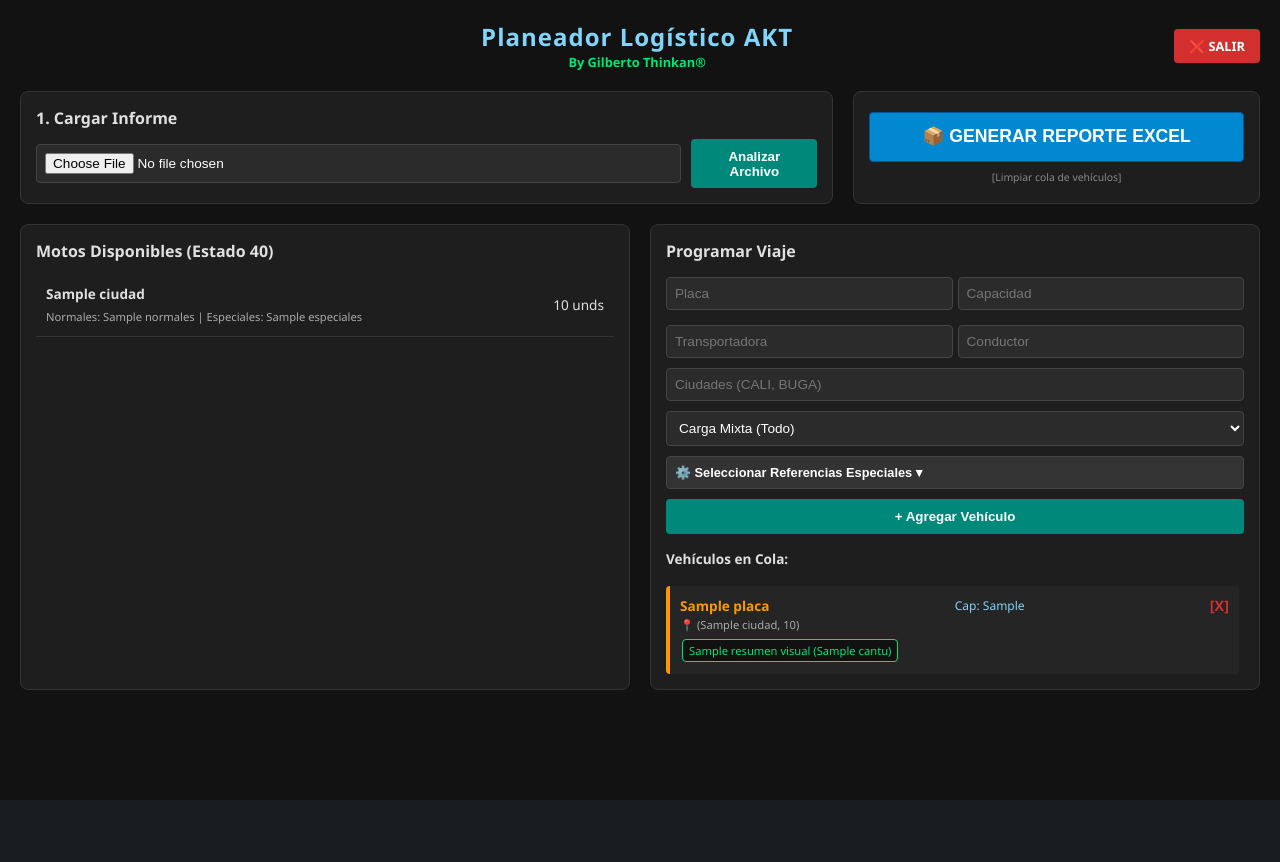
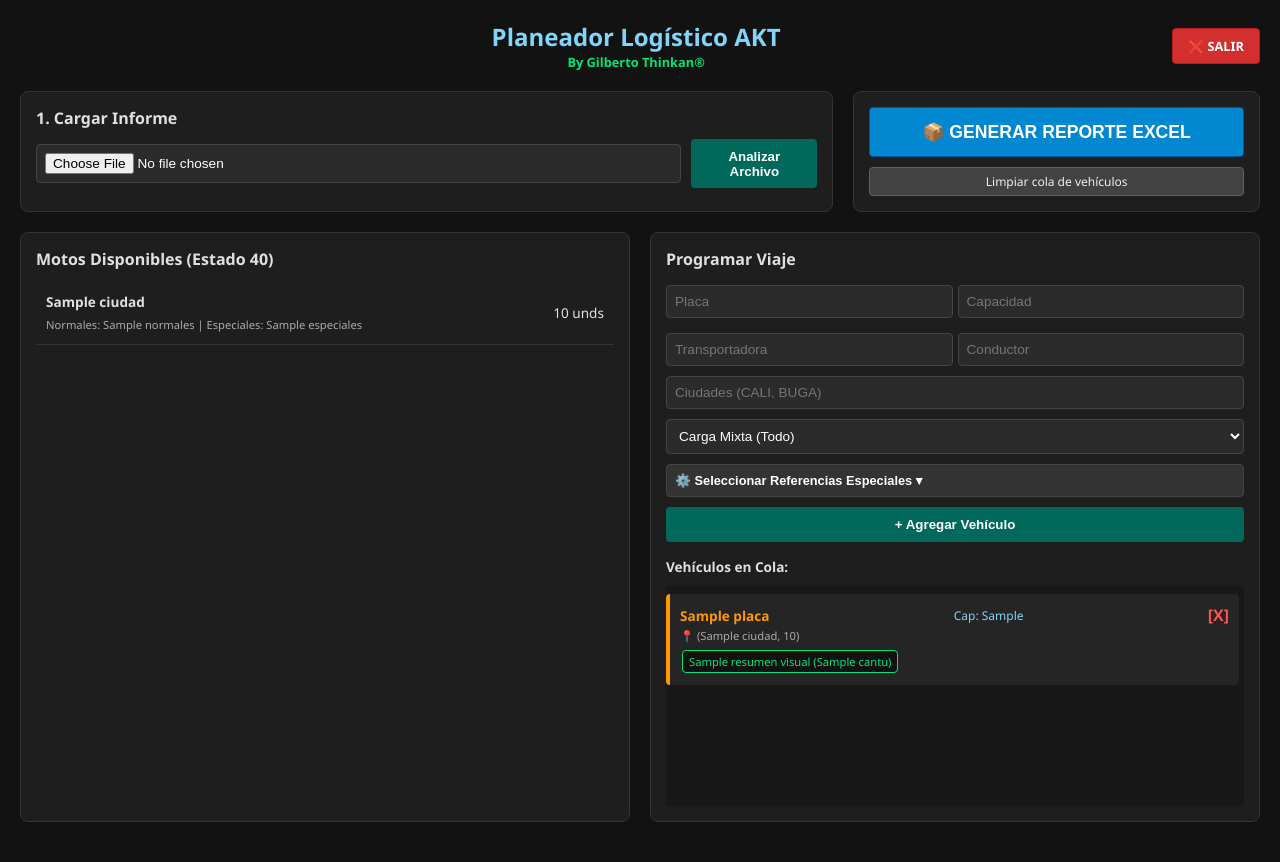
Before and after one commit to gilbertothinkan-eng/planer-v2, a Flask app: template templates/dashboard.html in a window 1280 px wide. Before the commit the page ends 800 px from the top, so only its background shows below. Run offline with Flask 3, Linux system fonts and the light colour scheme; the template is opened without the code that fills it: most values are stand-ins (such as "Sample title", 1, 10 or a date in 2020).

Commit message:
Update dashboard.html

```diff
--- a/templates/dashboard.html
+++ b/templates/dashboard.html
@@ -10,30 +10,43 @@
       .main-grid { display: grid; grid-template-columns: 1fr 1fr; gap: 20px; }
 
       input, select { width: 100%; padding: 8px; margin: 5px 0; border-radius: 4px; border: 1px solid #444; background: #2b2b2b; color: #fff; box-sizing: border-box; font-size: 0.85em; }
-      button { padding: 10px; border: none; border-radius: 4px; cursor: pointer; background: #00695c; color: #fff; font-weight: bold; width: 100%; }
 
-      .btn-generate { background: #0288d1; height: 50px; font-size: 1.1em; border: 1px solid #01579b; }
-      .btn-logout { background: #d32f2f; color: white; padding: 8px 15px; border-radius: 4px; text-decoration: none; font-weight: bold; font-size: 0.8em; }
+      /* Botones principales */
+      button { padding: 10px; border: none; border-radius: 4px; cursor: pointer; color: #fff; font-weight: bold; width: 100%; transition: 0.3s; }
+      .btn-primary { background: #00695c; }
+      .btn-primary:hover { background: #004d40; }
 
-      .accordion-button { width: 100%; text-align: left; background: #333; color: #fff; padding: 8px; border: 1px solid #444; cursor: pointer; margin-top: 5px; font-size: 0.8em; }
+      .btn-generate { background: #0288d1; height: 50px; font-size: 1.1em; border: 1px solid #01579b; margin-bottom: 10px; }
+      .btn-generate:hover { background: #0277bd; }
+
+      /* BOTÓN LIMPIAR COLA (Corregido: Ya no es un link feo) */
+      .btn-clear { background: #424242; font-size: 0.75em; padding: 5px; border: 1px solid #616161; text-decoration: none; display: block; text-align: center; color: #eee; border-radius: 4px; }
+      .btn-clear:hover { background: #616161; }
+
+      .btn-logout { background: #d32f2f; color: white; padding: 8px 15px; border-radius: 4px; text-decoration: none; font-weight: bold; font-size: 0.8em; border: 1px solid #b71c1c; }
+
+      .accordion-button { width: 100%; text-align: left; background: #333; color: #fff; padding: 8px; border: 1px solid #444; cursor: pointer; margin-top: 5px; font-size: 0.8em; border-radius: 4px; }
       .accordion-content { display: none; background: #141414; border: 1px solid #444; max-height: 150px; overflow-y: auto; }
       .show { display: block !important; }
 
       .ciudad-item { padding:10px; border-bottom:1px solid #333; }
       .ciudad-especial { background: #1a2633; border-left: 4px solid #81d4fa; }
 
-      /* --- SCROLL: SE ACTIVA CON 2 VEHÍCULOS --- */
+      /* --- SCROLL DE VEHÍCULOS (Corregido para 2 vehículos) --- */
       .scroll-cola {
-        max-height: 210px;
-        overflow-y: auto;
+        height: 220px; /* Altura fija para forzar el scroll rápido */
+        overflow-y: scroll;
         margin-top: 10px;
         padding-right: 5px;
+        background: #181818;
+        border-radius: 4px;
       }
+      /* Estética de la barra de scroll */
       .scroll-cola::-webkit-scrollbar { width: 8px; }
+      .scroll-cola::-webkit-scrollbar-track { background: #222; }
       .scroll-cola::-webkit-scrollbar-thumb { background: #444; border-radius: 4px; }
 
-      .card-v { background:#252525; padding:10px; margin-top:8px; border-radius:4px; border-left:4px solid #ff9800; }
-      /* TAGS VERDES PARA REFERENCIAS ESPECIALES */
+      .card-v { background:#252525; padding:10px; margin:8px 0; border-radius:4px; border-left:4px solid #ff9800; }
       .tag-ref { background:#111; border:1px solid #00e676; padding:3px 6px; border-radius:4px; font-size:0.7em; color: #00e676; display: inline-block; margin: 2px; }
     </style>
 </head>
@@ -42,7 +55,7 @@
 <div style="display: flex; justify-content: space-between; align-items: center; margin-bottom: 20px;">
   <div style="width: 80px;"></div>
   <div style="text-align: center;">
-      <h2 style="color:#81d4fa; margin:0; letter-spacing: 1px;">Planeador Logístico AKT</h2>
+      <h2 style="color:#81d4fa; margin:0;">Planeador Logístico AKT</h2>
       <p style="color:#00e676; margin:0; font-size: 0.8em; font-weight: bold;">By Gilberto Thinkan®</p>
   </div>
   <a href="/logout" class="btn-logout">❌ SALIR</a>
@@ -53,22 +66,22 @@
       <h4 style="margin:0 0 10px 0;">1. Cargar Informe</h4>
       <form action="/upload" method="post" enctype="multipart/form-data" style="display:flex; gap:10px;">
           <input type="file" name="file" required style="flex-grow:1;">
-          <button type="submit" style="width:auto; background:#00897b; padding: 0 20px;">Analizar Archivo</button>
+          <button type="submit" class="btn-primary" style="width:auto; padding: 0 20px;">Analizar Archivo</button>
       </form>
     </div>
 
-    <div class="panel" style="display:flex; flex-direction:column; align-items:center; justify-content:center;">
-      <form action="/generar_planeador" method="POST" style="width:100%;">
+    <div class="panel" style="display:flex; flex-direction:column; justify-content:center;">
+      <form action="/generar_planeador" method="POST">
         <button type="submit" class="btn-generate">📦 GENERAR REPORTE EXCEL</button>
       </form>
-      <a href="/limpiar_cola" style="color: #888; font-size: 0.65em; text-decoration: none; margin-top: 8px;">[Limpiar cola de vehículos]</a>
+      <a href="/limpiar_cola" class="btn-clear">Limpiar cola de vehículos</a>
     </div>
 </div>
 
 <div class="main-grid">
     <div class="panel">
       <h4 style="margin:0 0 10px 0;">Motos Disponibles (Estado 40)</h4>
-      <div style="max-height: 500px; overflow-y: auto;">
+      <div style="max-height: 480px; overflow-y: auto;">
         {% for ciudad, datos in conteo_detallado.items() %}
           <div class="ciudad-item {% if ciudad in ciudades_especiales %}ciudad-especial{% endif %}" style="display:flex; justify-content:space-between; align-items:center;">
             <div>
@@ -108,18 +121,19 @@
             {% endfor %}
         </div>
 
-        <button type="submit" style="margin-top:10px; background:#00897b;">+ Agregar Vehículo</button>
+        <button type="submit" class="btn-primary" style="margin-top:10px;">+ Agregar Vehículo</button>
       </form>
 
       <p style="margin: 15px 0 5px 0; font-size:0.85em; font-weight:bold;">Vehículos en Cola:</p>
 
       <div class="scroll-cola">
+          {% if vehiculos %}
               {% for v in vehiculos %}
                 <div class="card-v">
                   <div style="display:flex; justify-content:space-between; align-items:center;">
                       <strong style="font-size:0.85em; color:#ff9800;">{{ v.placa }}</strong>
                       <span style="font-size: 0.75em; color: #81d4fa;">Cap: {{ v.cantidad_motos }}</span>
-                  <a href="/eliminar_vehiculo/{{ loop.index0 }}" style="color:#d32f2f; text-decoration:none; font-weight:bold; font-size:0.9em;">[X]</a>
+                      <a href="/eliminar_vehiculo/{{ loop.index0 }}" style="color:#ff5252; text-decoration:none; font-weight:bold;">[X]</a>
                   </div>
                   <p style="font-size:0.7em; color:#aaa; margin:2px 0;">📍 {{ v.ciudades|join(", ") }}</p>
 
```
Also changed, not shown: other parts of templates/dashboard.html (+3 -0 lines). Lines whose indentation alone changed are shown as unchanged.
